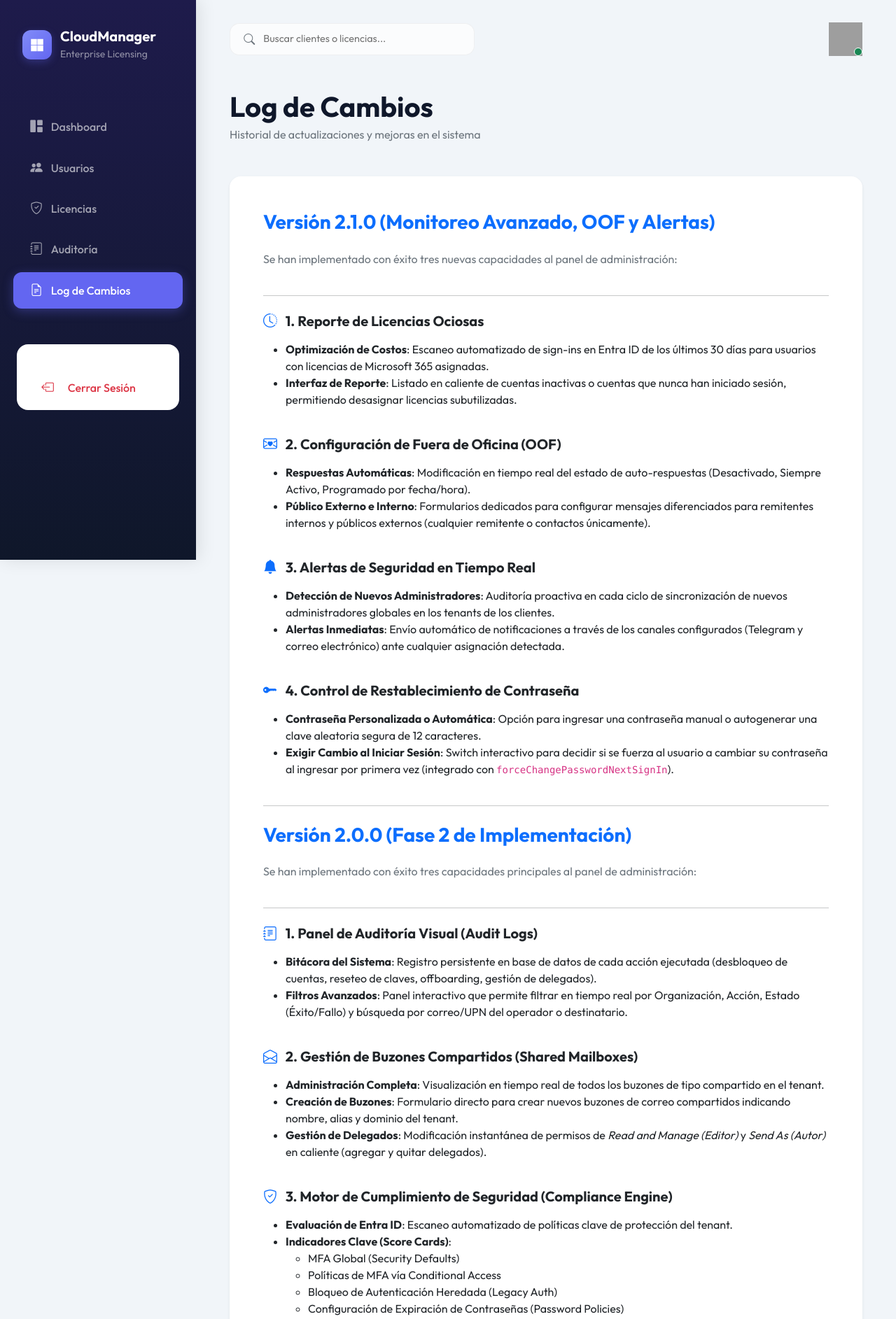
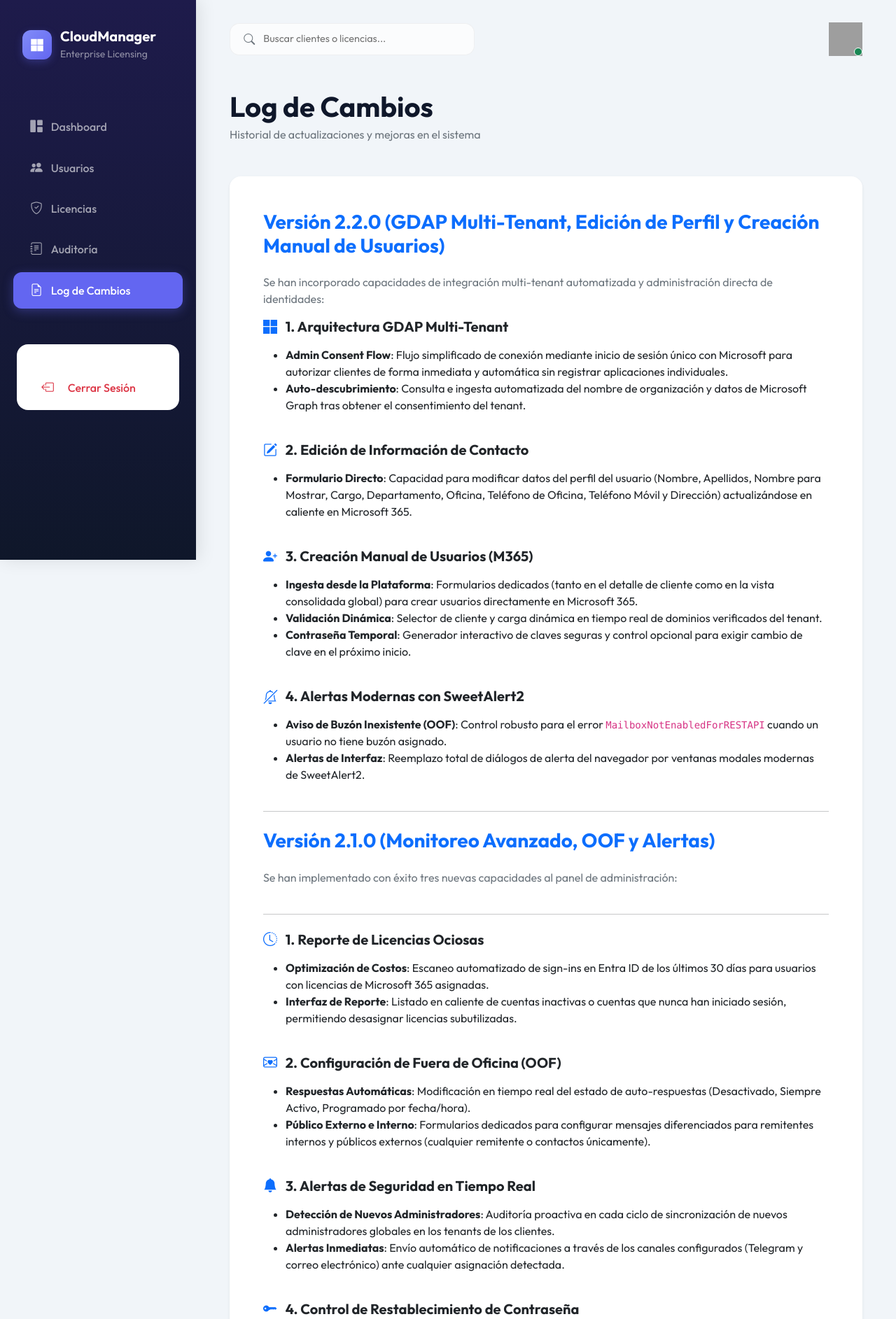
Before and after one commit to Francisco-minio/CloudManager-Enterprise-Licensing, a FastAPI app: page /changelog in a window 1280 px wide. Shown: the top 1885 px of the page at 70% size. Run offline with FastAPI, Linux system fonts and the light colour scheme; the visitor is signed in with stand-in values (Sample User, id 1); some libraries are stand-ins or nearby versions; grey boxes are pictures that could not be loaded.

Commit message:
docs: add Version 2.2.0 changes to changelog page

```diff
--- a/app/templates/changelog.html
+++ b/app/templates/changelog.html
@@ -12,6 +12,35 @@
     </header>
 
     <div class="card border-0 shadow-sm p-5 rounded-4 bg-white">
+        <h3 class="fw-bold text-primary mb-4">Versión 2.2.0 (GDAP Multi-Tenant, Edición de Perfil y Creación Manual de Usuarios)</h3>
+        <p class="text-secondary">Se han incorporado capacidades de integración multi-tenant automatizada y administración directa de identidades:</p>
+
+        <h5 class="fw-bold text-dark mb-3"><i class="bi bi-microsoft text-primary me-2"></i> 1. Arquitectura GDAP Multi-Tenant</h5>
+        <ul>
+            <li><strong>Admin Consent Flow</strong>: Flujo simplificado de conexión mediante inicio de sesión único con Microsoft para autorizar clientes de forma inmediata y automática sin registrar aplicaciones individuales.</li>
+            <li><strong>Auto-descubrimiento</strong>: Consulta e ingesta automatizada del nombre de organización y datos de Microsoft Graph tras obtener el consentimiento del tenant.</li>
+        </ul>
+
+        <h5 class="fw-bold text-dark mt-4 mb-3"><i class="bi bi-pencil-square text-primary me-2"></i> 2. Edición de Información de Contacto</h5>
+        <ul>
+            <li><strong>Formulario Directo</strong>: Capacidad para modificar datos del perfil del usuario (Nombre, Apellidos, Nombre para Mostrar, Cargo, Departamento, Oficina, Teléfono de Oficina, Teléfono Móvil y Dirección) actualizándose en caliente en Microsoft 365.</li>
+        </ul>
+
+        <h5 class="fw-bold text-dark mt-4 mb-3"><i class="bi bi-person-plus-fill text-primary me-2"></i> 3. Creación Manual de Usuarios (M365)</h5>
+        <ul>
+            <li><strong>Ingesta desde la Plataforma</strong>: Formularios dedicados (tanto en el detalle de cliente como en la vista consolidada global) para crear usuarios directamente en Microsoft 365.</li>
+            <li><strong>Validación Dinámica</strong>: Selector de cliente y carga dinámica en tiempo real de dominios verificados del tenant.</li>
+            <li><strong>Contraseña Temporal</strong>: Generador interactivo de claves seguras y control opcional para exigir cambio de clave en el próximo inicio.</li>
+        </ul>
+
+        <h5 class="fw-bold text-dark mt-4 mb-3"><i class="bi bi-bell-slash text-primary me-2"></i> 4. Alertas Modernas con SweetAlert2</h5>
+        <ul>
+            <li><strong>Aviso de Buzón Inexistente (OOF)</strong>: Control robusto para el error <code>MailboxNotEnabledForRESTAPI</code> cuando un usuario no tiene buzón asignado.</li>
+            <li><strong>Alertas de Interfaz</strong>: Reemplazo total de diálogos de alerta del navegador por ventanas modales modernas de SweetAlert2.</li>
+        </ul>
+
+        <hr class="my-4">
+
         <h3 class="fw-bold text-primary mb-4">Versión 2.1.0 (Monitoreo Avanzado, OOF y Alertas)</h3>
         <p class="text-secondary">Se han implementado con éxito tres nuevas capacidades al panel de administración:</p>
 
```
